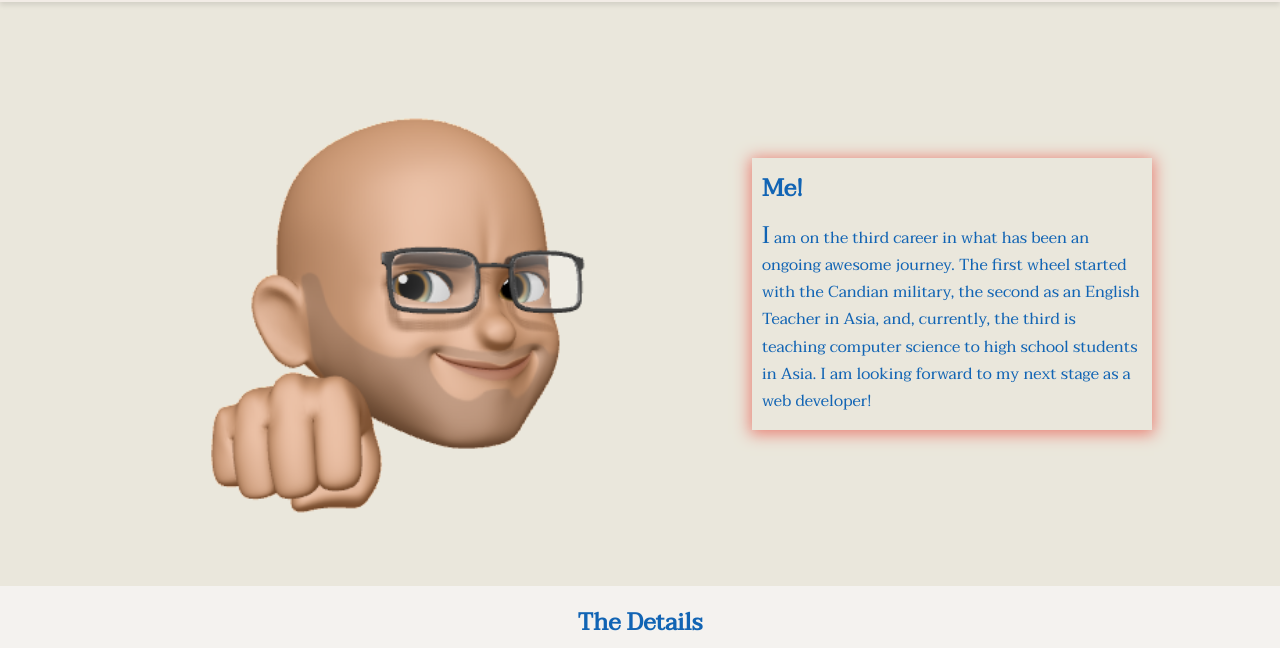
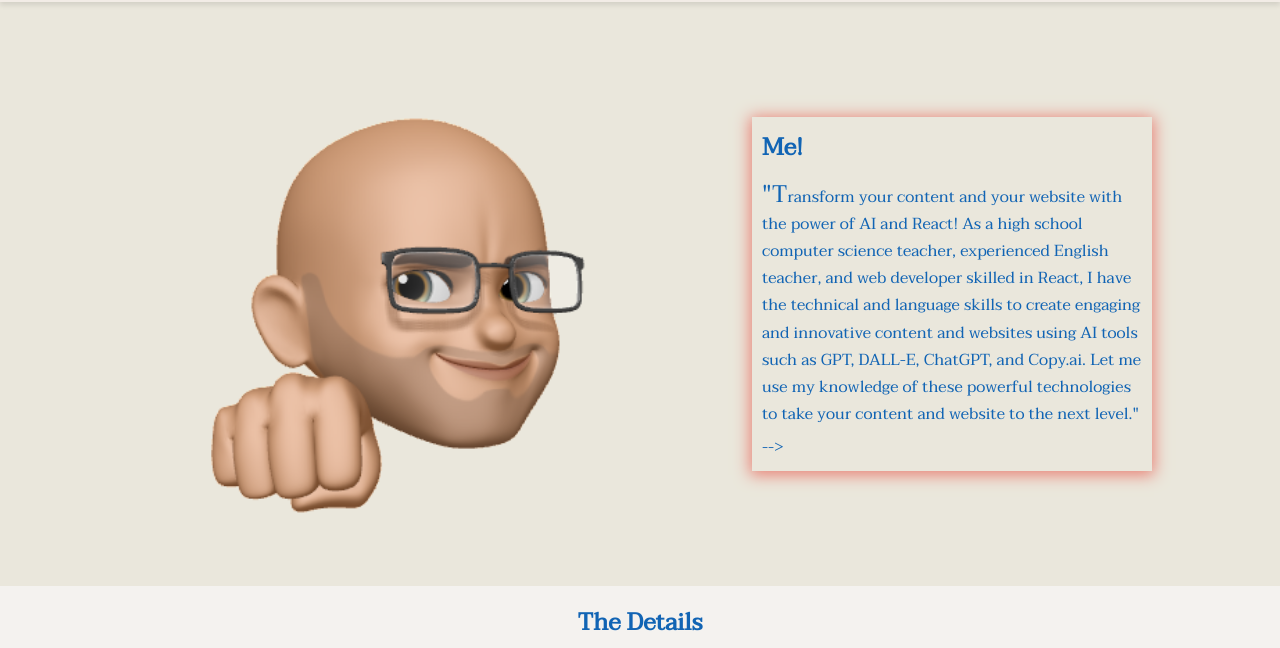
Before and after one commit to CelalKincross/CelalKincross.githbub.io, a plain HTML site: page index.html in a window 1280 px wide. Shown: the part 86-734 px from the top of the page. Drawn offline with nearby package versions, Linux system fonts and the light colour scheme.

Commit message:
update Readme with AI

```diff
--- a/index.html
+++ b/index.html
@@ -54,9 +54,7 @@
         <div class="bio animate__animated animate__shakeX">
             <h2 class="bio-title">Me!</h2>
             <p class="bio-text">
-                I am on the third career in what has been an ongoing awesome journey. The first wheel started with the Candian military,
-                the second as an English Teacher in Asia, and, currently, the third is teaching computer science to high school students in Asia. I am looking forward to my next stage as a web developer!                <!-- Self-taught computer science teacher with a keen eye for detail. I am looking to transition into web development and programming.
-                I hail from Canada but I am currently in Taiwan. Check out my skills, and projects below.
+                "Transform your content and your website with the power of AI and React! As a high school computer science teacher, experienced English teacher, and web developer skilled in React, I have the technical and language skills to create engaging and innovative content and websites using AI tools such as GPT, DALL-E, ChatGPT, and Copy.ai. Let me use my knowledge of these powerful technologies to take your content and website to the next level."
             </p> -->
         </div>
     </section>
```
